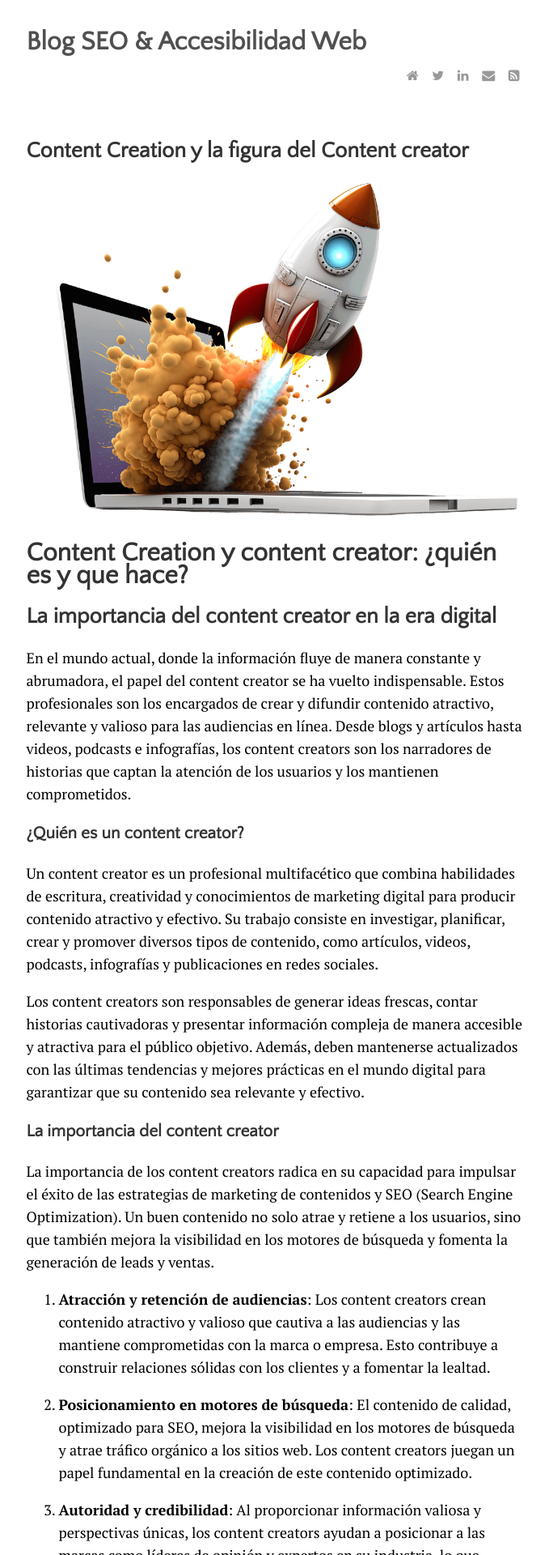
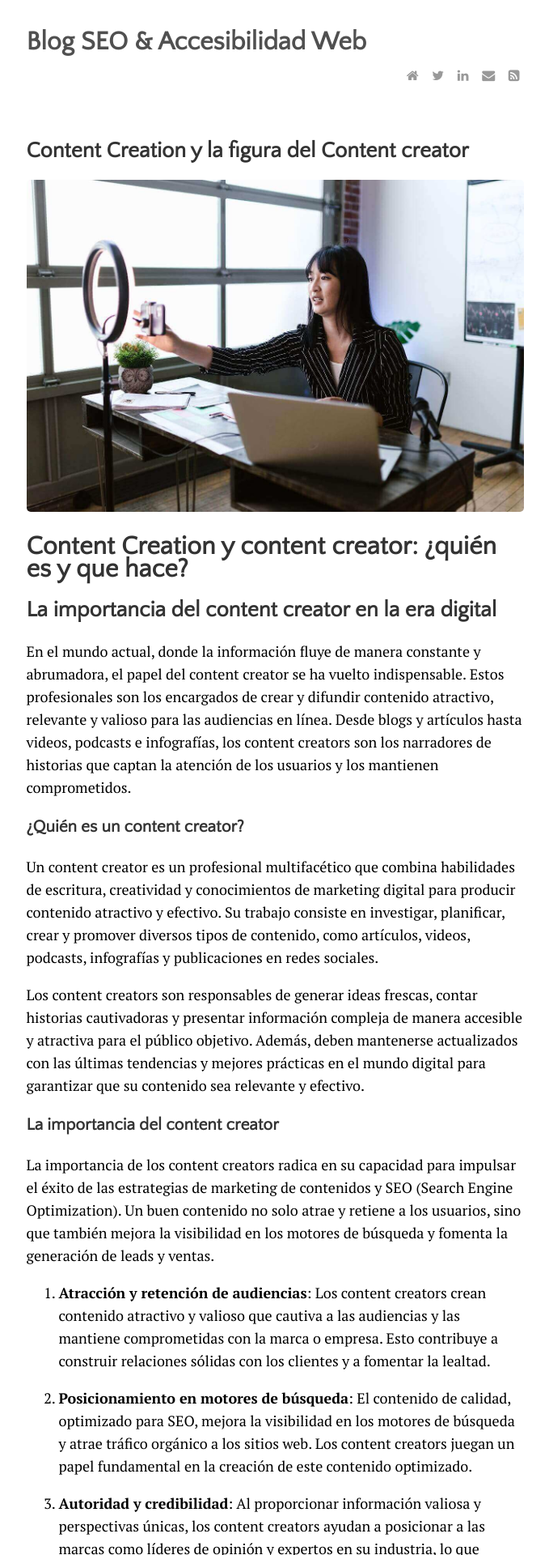
Before and after one commit to JuanEsquiviasO/blog, a Jekyll site: the page built from _posts/2024-04-03-content-creator-quien-es-y-que-hace.md, in a window 1280 px wide. Shown: the top 1920 px of the page at 81% size, without its empty margins (300-979 px from the left). Built offline with Jekyll 4.4.1, drawn with Linux system fonts in a browser that asks for light colours; comment, search, counter and statistics services are not loaded.

Commit message:
update 2024-04-03

```diff
--- a/_posts/2024-04-03-content-creator-quien-es-y-que-hace.md
+++ b/_posts/2024-04-03-content-creator-quien-es-y-que-hace.md
@@ -4,7 +4,7 @@ title: "Content Creation y la figura del Content creator"
 author: "Juan Esquivias"
 categories: SEO
 tags: [SEO,Marketing Digital, Marketing Contenidos]
-image: boost-servicios-marketing-digital.png
+image: content-creation.jpg
 ---
 # Content Creation y content creator: ¿quién es y que hace?
 
```
Also changed, not shown: assets/img/content-creation.jpg (added).
